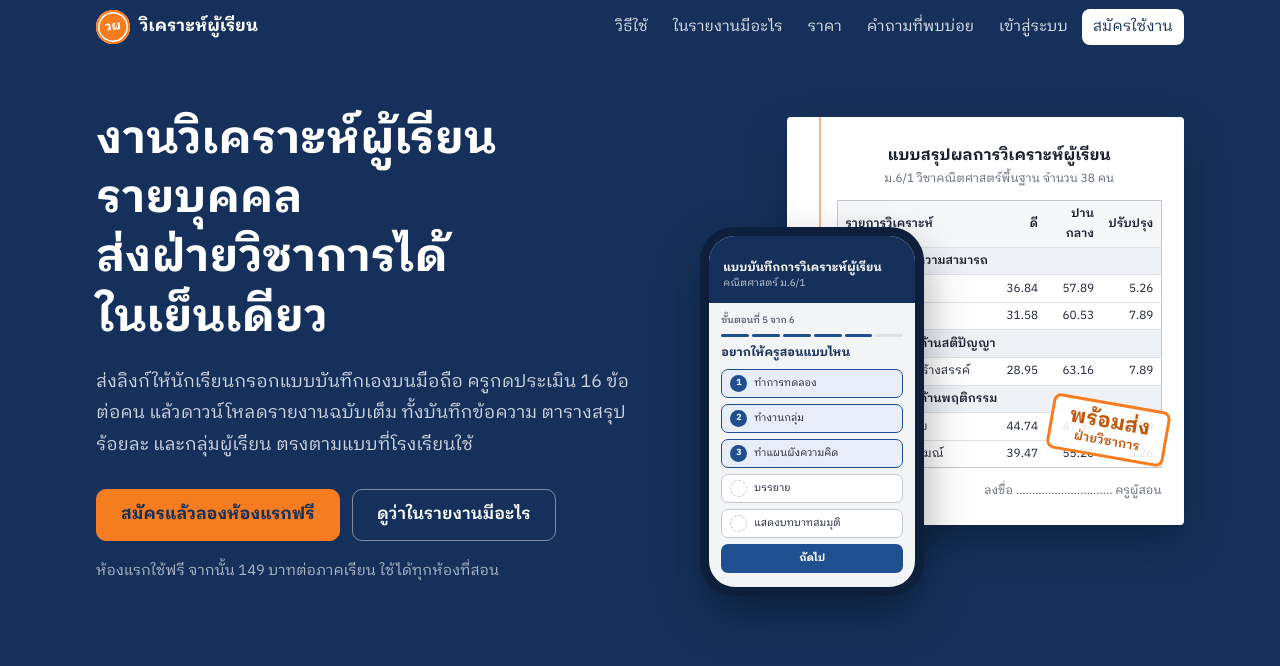
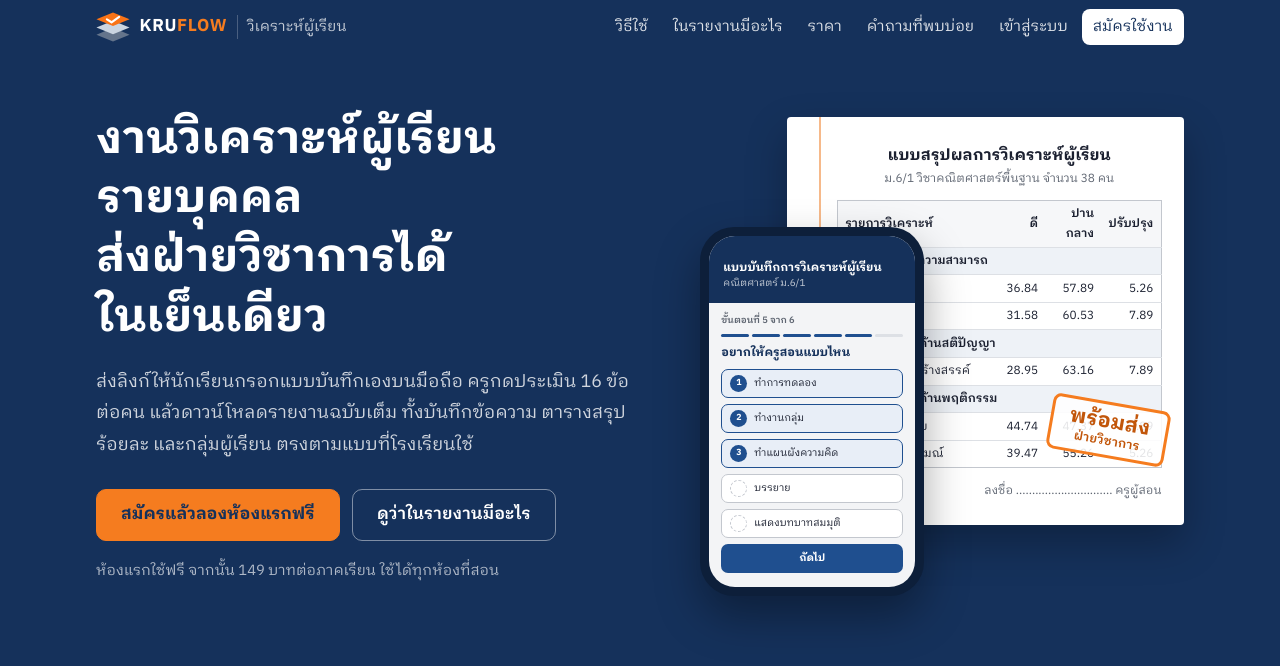
Before and after one commit to Plangtaipho/student-analysis-webapp, a FastAPI app: page / in a window 1280 px wide. Shown: the top 666 px of the page. Run offline with FastAPI, Linux system fonts and the light colour scheme.

Commit message:
Add KruFlow logo: header brand, favicons, footer and student form credit
Co-Authored-By: Claude Opus 5.5 <noreply@anthropic.com>
Claude-Session: https://claude.ai/code/session_018i1jJ8et5sg5UVffXsw53X

```diff
--- a/app/static/css/app.css
+++ b/app/static/css/app.css
@@ -49,11 +49,10 @@ p { margin: 0 0 .75rem; }
 .topbar { background: var(--ink-deep); color: #fff; position: sticky; top: 0; z-index: 10; }
 .topbar-inner { max-width: 1120px; margin: 0 auto; padding: .55rem 16px; display: flex; align-items: center; gap: 1rem; }
 .brand { font-weight: 700; color: #fff; text-decoration: none; display: flex; align-items: center; gap: .6rem; font-size: 1.05rem; white-space: nowrap; }
-.brand-mark {
-  width: 34px; height: 34px; border-radius: 50%; display: grid; place-items: center; flex: none;
-  font-size: .78rem; font-weight: 700; color: #fff; background: var(--accent);
-  box-shadow: inset 0 0 0 2px var(--accent), inset 0 0 0 3.5px #fff; transform: rotate(-8deg);
-}
+.brand-logo { width: 34px; height: auto; flex: none; display: block; }
+.brand-word { font-weight: 700; letter-spacing: .04em; font-size: 1.08rem; line-height: 1; }
+.brand-word b { color: var(--accent); font-weight: 700; }
+.brand-text { font-weight: 400; font-size: .92rem; opacity: .75; padding-left: .6rem; border-left: 1px solid rgba(255,255,255,.3); }
 .nav { margin-left: auto; display: flex; gap: .15rem; align-items: center; flex-wrap: wrap; justify-content: flex-end; }
 .nav a, .nav button { color: rgba(255,255,255,.86); text-decoration: none; padding: .35rem .7rem; border-radius: var(--r-ctl); background: none; border: 0; font: inherit; font-size: .95rem; cursor: pointer; }
 .nav a:hover, .nav button:hover { color: #fff; background: rgba(255,255,255,.1); }
@@ -62,6 +61,7 @@ p { margin: 0 0 .75rem; }
 @media (max-width: 560px) {
   .topbar-inner { gap: .5rem; }
   .brand-text { display: none; }
+  .brand-word { font-size: 1rem; }
   .nav a, .nav button { padding: .3rem .5rem; font-size: .9rem; }
 }
 
@@ -465,3 +465,5 @@ html { scroll-behavior: smooth; }
 @media (prefers-reduced-motion: reduce) { html { scroll-behavior: auto; } }
 :target { scroll-margin-top: 72px; }
 @media (max-width: 639px) { .lp-hero br { display: none; } .lp-hero h1 { font-size: 1.8rem; } }
+.powered { text-align: center; color: var(--muted); font-size: .85rem; display: flex; gap: .4rem; align-items: center; justify-content: center; margin: 0 0 2rem; }
+.foot-brand { display: inline-flex; align-items: center; gap: .6rem; }
--- a/app/templates/base.html
+++ b/app/templates/base.html
@@ -3,13 +3,16 @@
 <head>
   <meta charset="utf-8">
   <meta name="viewport" content="width=device-width, initial-scale=1">
-  <title>{% block title %}วิเคราะห์ผู้เรียนรายบุคคล{% endblock %}</title>
+  <title>{% block title %}วิเคราะห์ผู้เรียนรายบุคคล{% endblock %} | KruFlow</title>
+  <link rel="icon" href="/static/img/kruflow-mark.svg" type="image/svg+xml">
+  <link rel="icon" href="/static/img/favicon-32.png" sizes="32x32" type="image/png">
+  <link rel="apple-touch-icon" href="/static/img/apple-touch-icon.png">
   <link rel="stylesheet" href="/static/css/app.css">
 </head>
 <body {% block body_attrs %}{% endblock %}>
   <header class="topbar">
     <div class="topbar-inner">
-      <a class="brand" href="{{ '/app' if user else '/' }}"><span class="brand-mark" aria-hidden="true">วผ</span><span class="brand-text">วิเคราะห์ผู้เรียน</span></a>
+      <a class="brand" href="{{ '/app' if user else '/' }}"><img class="brand-logo" src="/static/img/kruflow-mark-on-dark.svg" alt="" width="34" height="29"><span class="brand-word" aria-label="KruFlow"><span>KRU</span><b>FLOW</b></span><span class="brand-text">วิเคราะห์ผู้เรียน</span></a>
       <nav class="nav" aria-label="เมนูหลัก">
         {% block nav %}
         {% if user %}
--- a/app/templates/home.html
+++ b/app/templates/home.html
@@ -162,7 +162,7 @@
 
 <footer class="lp-footer">
   <div class="wrap">
-    <span>วิเคราะห์ผู้เรียน เครื่องมือสำหรับครูไทย</span>
+    <span class="foot-brand"><img src="/static/img/kruflow-mark-on-dark.svg" alt="" width="28" height="24"> KruFlow วิเคราะห์ผู้เรียนรายบุคคลสำหรับครูไทย</span>
     <a href="/privacy">นโยบายความเป็นส่วนตัว</a>
   </div>
 </footer>
--- a/app/templates/student/form.html
+++ b/app/templates/student/form.html
@@ -22,7 +22,10 @@
 <head>
   <meta charset="utf-8">
   <meta name="viewport" content="width=device-width, initial-scale=1">
-  <title>แบบวิเคราะห์ผู้เรียน · {{ room.subject_name }}</title>
+  <title>แบบวิเคราะห์ผู้เรียน {{ room.subject_name }} | KruFlow</title>
+  <link rel="icon" href="/static/img/kruflow-mark.svg" type="image/svg+xml">
+  <link rel="icon" href="/static/img/favicon-32.png" sizes="32x32" type="image/png">
+  <link rel="apple-touch-icon" href="/static/img/apple-touch-icon.png">
   <link rel="stylesheet" href="/static/css/app.css">
 </head>
 <body class="student-body">
@@ -132,6 +135,7 @@
   </section>
   {% endif %}
 </main>
+<p class="powered"><img src="/static/img/kruflow-mark.svg" alt="" width="20" height="17"> ระบบโดย KruFlow</p>
 <script src="/static/js/api.js"></script>
 <script src="/static/js/student_form.js"></script>
 </body>
--- a/app/templates/student/not_found.html
+++ b/app/templates/student/not_found.html
@@ -1,3 +1,3 @@
 <!doctype html>
-<html lang="th"><head><meta charset="utf-8"><meta name="viewport" content="width=device-width, initial-scale=1"><title>ไม่พบแบบฟอร์ม</title><link rel="stylesheet" href="/static/css/app.css"></head>
+<html lang="th"><head><meta charset="utf-8"><meta name="viewport" content="width=device-width, initial-scale=1"><title>ไม่พบแบบฟอร์ม | KruFlow</title><link rel="icon" href="/static/img/kruflow-mark.svg" type="image/svg+xml"><link rel="stylesheet" href="/static/css/app.css"></head>
 <body><main class="container narrow"><div class="card"><h1>ไม่พบแบบฟอร์มนี้</h1><p class="muted">ลิงก์อาจพิมพ์ผิด หรือครูลบห้องเรียนนี้แล้ว กรุณาขอลิงก์ใหม่จากครูผู้สอน</p></div></main></body></html>
```
Also changed, not shown: app/static/img/apple-touch-icon.png (added), app/static/img/favicon-32.png (added), app/static/img/kruflow-logo.png (added), app/static/img/kruflow-mark-on-dark.svg (added), app/static/img/kruflow-mark.svg (added).
